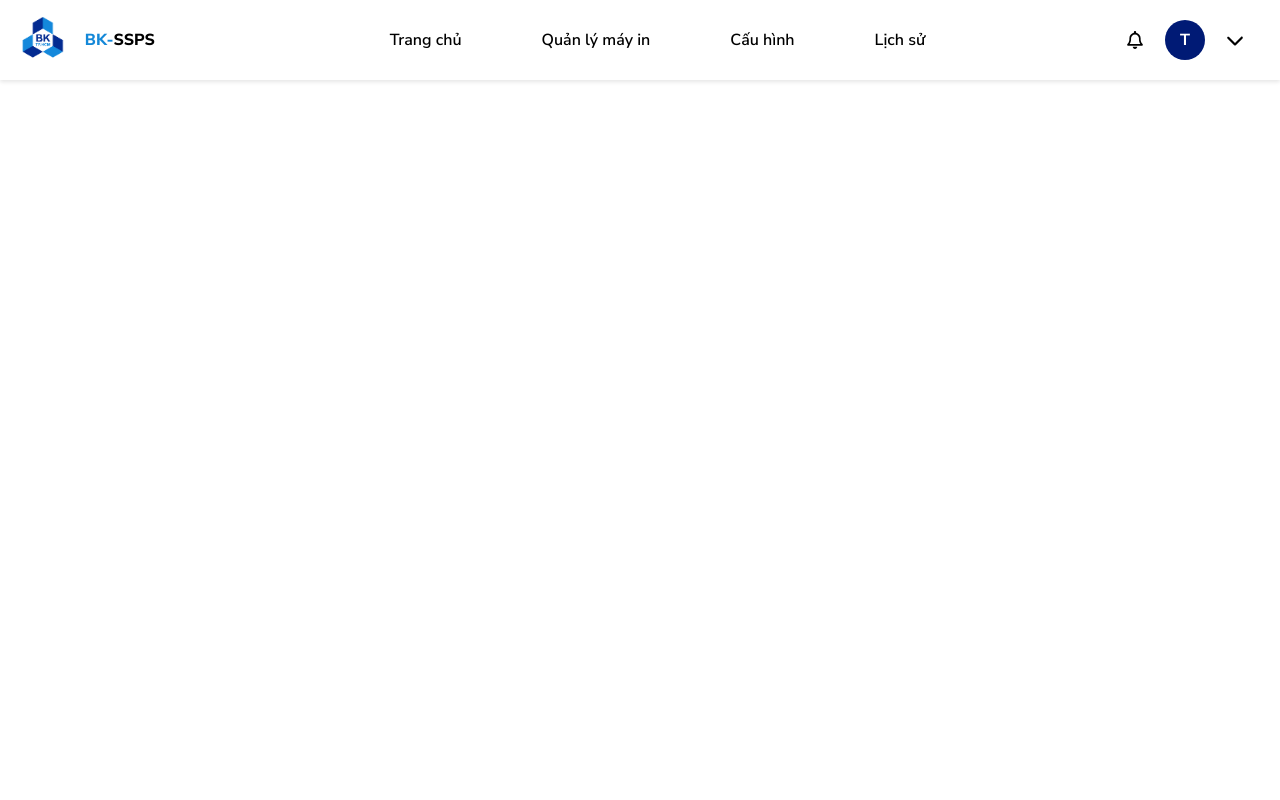
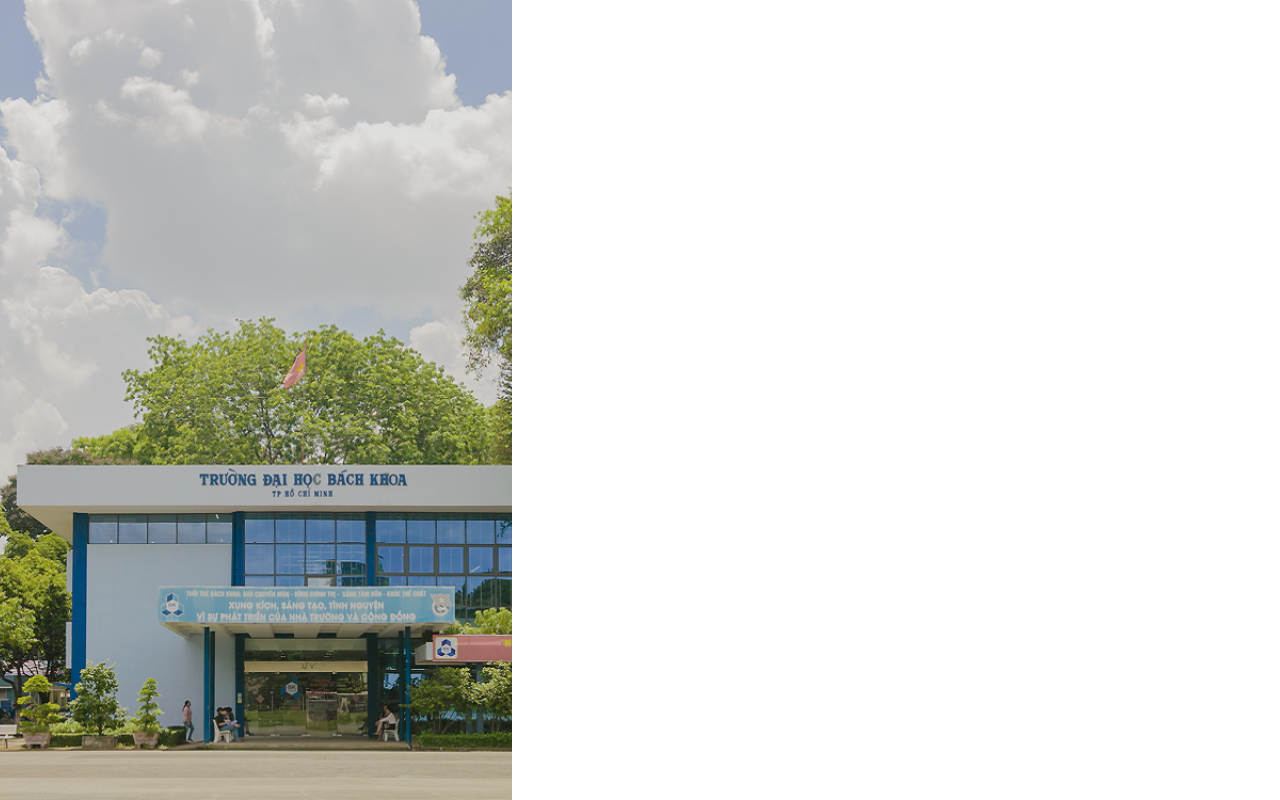
Before and after one commit to coldwind444/SSPS-FE, a React (Vite) app in the folder ssps/: page /auth in a window 1280 px wide. Built offline with nearby package versions, Linux system fonts and the light colour scheme.

Commit message:
add layouts

```diff
--- a/ssps/src/App.jsx
+++ b/ssps/src/App.jsx
@@ -2,13 +2,16 @@
 import Navbar from './component/NavigationBar/Navbar'
 import Homepage from './pages/homePage/Homepage'
 import Login from'./pages/Login/Login'
+import DefaultLayout from './component/Layout/DefaultLayout/DefaultLayout'
+import AuthLayout from './component/Layout/AuthLayout/AuthLayout'
 import { Route, Routes } from 'react-router-dom'
 
 const App = () => {
   return (
     <div className='app'>
-      <Navbar isAuthenticated={true} userType={'spso'} userName={'T'}/>
         <Routes>
+          <Route path='/student' element={<DefaultLayout></DefaultLayout>}/>
+          <Route path='/auth' element={<AuthLayout></AuthLayout>}/>
           <Route path='/login' element={<Login/>}/>
           <Route path='/homepage' element={<Homepage/>} />
        </Routes>
--- a/ssps/src/component/GlobalStyles/GlobalStyles.css
+++ b/ssps/src/component/GlobalStyles/GlobalStyles.css
@@ -4,6 +4,7 @@
 :root {
     --primary: #1488d8;
     --dark: #000;
+    --default-background-color: #F3F4F6;
 }
 
 html {
--- /dev/null
+++ b/ssps/src/component/Layout/AuthLayout/AuthLayout.jsx
@@ -0,0 +1,20 @@
+import classNames from "classnames/bind";
+import styles from './AuthLayout.module.css'
+import { asset } from "../../../assets/asset";
+
+const clx = classNames.bind(styles);
+
+function AuthLayout({children}){
+    return (
+        <div className={clx('wrapper')}>
+            <div className={clx('image-container')}>
+                <img className={clx('side-img')} src={asset.imagebk} alt="bach khoa"/>
+            </div>
+            <div className={clx('content')}>
+                {children}
+            </div>
+        </div>
+    )
+}
+
+export default AuthLayout;
--- /dev/null
+++ b/ssps/src/component/Layout/AuthLayout/AuthLayout.module.css
@@ -0,0 +1,22 @@
+.wrapper {
+    height: 100vh;
+    width: 100vw;
+    display: flex;
+}
+
+.image-container {
+    height: 100%;
+    width: 40%;
+    overflow: hidden;
+}
+
+.side-img {
+    aspect-ratio: 1200/750;
+    height: 100%;
+    transform: translateX(-330px);
+}
+
+.content {
+    height: 100%;
+    width: 60%;
+}
--- /dev/null
+++ b/ssps/src/component/Layout/DefaultLayout/DefaultLayout.jsx
@@ -0,0 +1,18 @@
+import classNames from "classnames/bind";
+import styles from './DefaultLayout.module.css';
+import Navbar from "../../NavigationBar/Navbar";
+
+const clx = classNames.bind(styles);
+
+function DefaultLayout({children}){
+    return (
+        <div className={clx('wrapper')}>
+            <Navbar/>
+            <div className={clx('content')}>
+                {children}
+            </div>
+        </div>
+    )
+}
+
+export default DefaultLayout;
--- /dev/null
+++ b/ssps/src/component/Layout/DefaultLayout/DefaultLayout.module.css
@@ -0,0 +1,11 @@
+.wrapper {
+    height: 100vh;
+    width: 100vw;
+}
+
+.content {
+    background-color: var(--default-background-color) ;
+    padding-top: 80px;
+    height: calc(100vh - 80px);
+    width: 100vw;
+}
--- a/ssps/src/component/NavigationBar/Navbar.module.css
+++ b/ssps/src/component/NavigationBar/Navbar.module.css
@@ -5,6 +5,8 @@
     background-color: white;
     box-shadow: 0 2px 4px rgba(0, 0, 0, 0.1);
     height: 80px;
+    width: 100vw;
+    position: fixed;
   }
 
   .navbar-left {
```
Also changed, not shown: ssps/src/assets/asset.js (+6 -3 lines).
